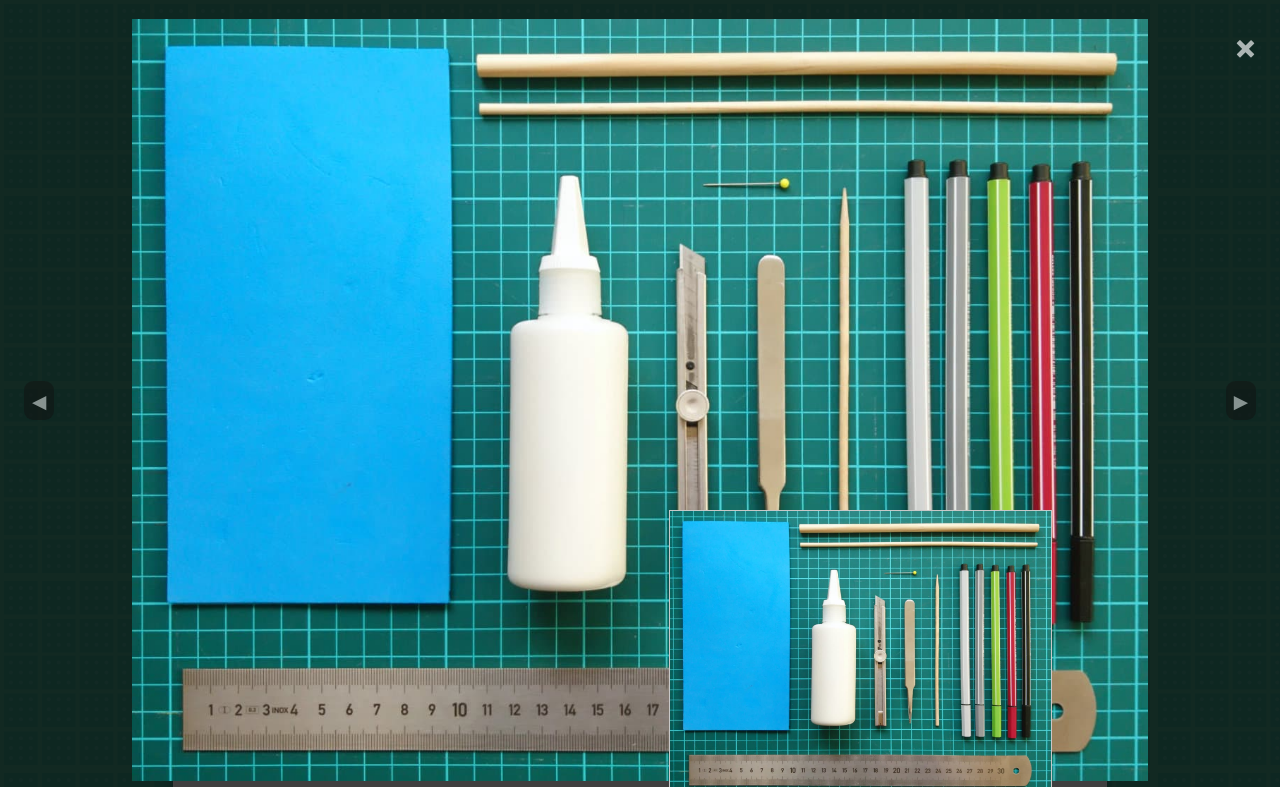
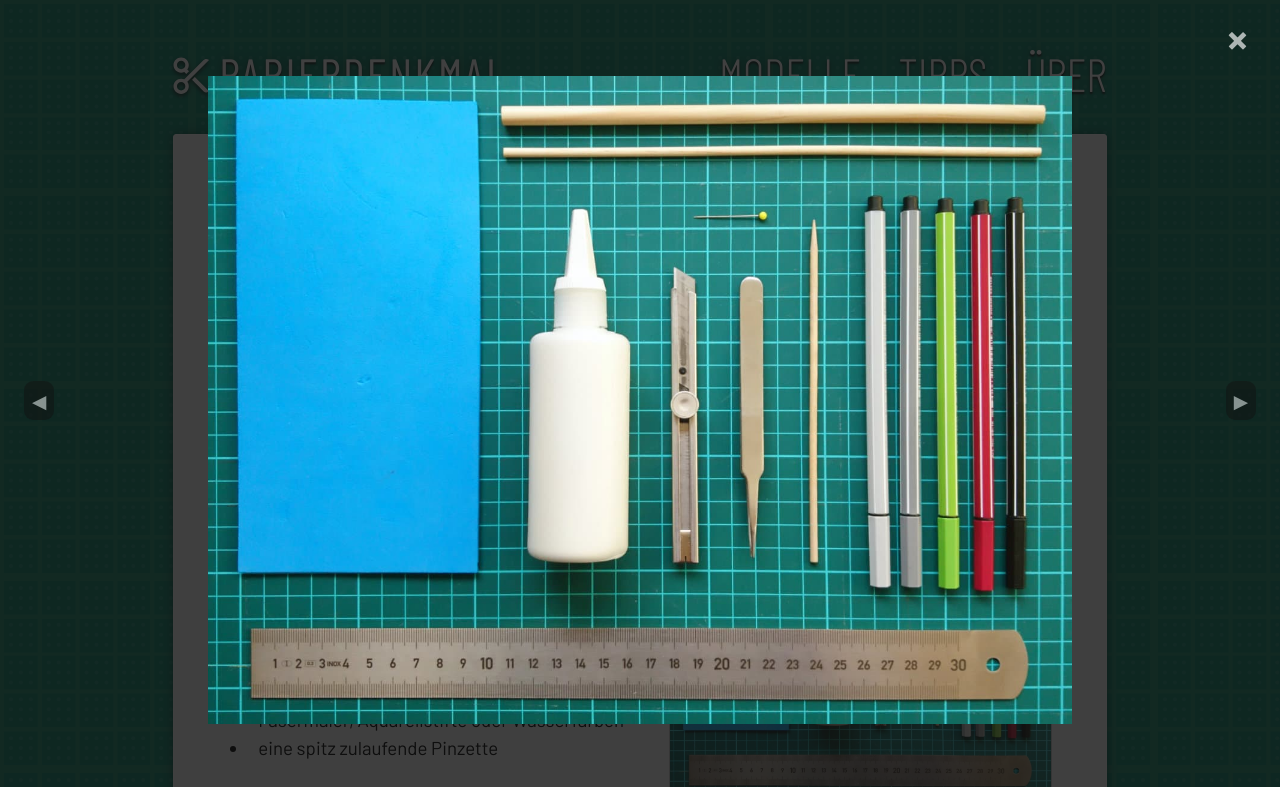
Before and after one commit to jnsnhs/paper-models-website, a plain HTML site: page papierdenkmal/tipps/index.html in a window 1280 px wide. Both pictures are taken after a click on the picture 860 px from the left and 653 px from the top of the page. Shown: the top 787 px of the page. Drawn offline with Linux system fonts and the light colour scheme.

Commit message:
Fixed a bug by setting a higher z-index.

```diff
--- a/papierdenkmal/resources/styles/lightbox.css
+++ b/papierdenkmal/resources/styles/lightbox.css
@@ -10,6 +10,7 @@ div.lightBoxModal {
   width: 100%; height: 100%;
   background: #121212cd;
   overflow: auto;
+  z-index: 20;
 }
 
 div.lightBoxImgContainer {
@@ -23,14 +24,14 @@ div.lightBoxImgContainer {
 }
 
 img.lightBoxImage {
-  width: 100%; height: 100%;
+  width: 100%; height: 85%;
   object-fit: contain;
   display: none;
 }
 
 div.lightBoxCloseBtn {
-  top: 1rem;
-  right: 1.5rem;
+  top: 0.5rem;
+  right: 2rem;
   position: absolute;
   color: white;
   font-weight: bold;
```
